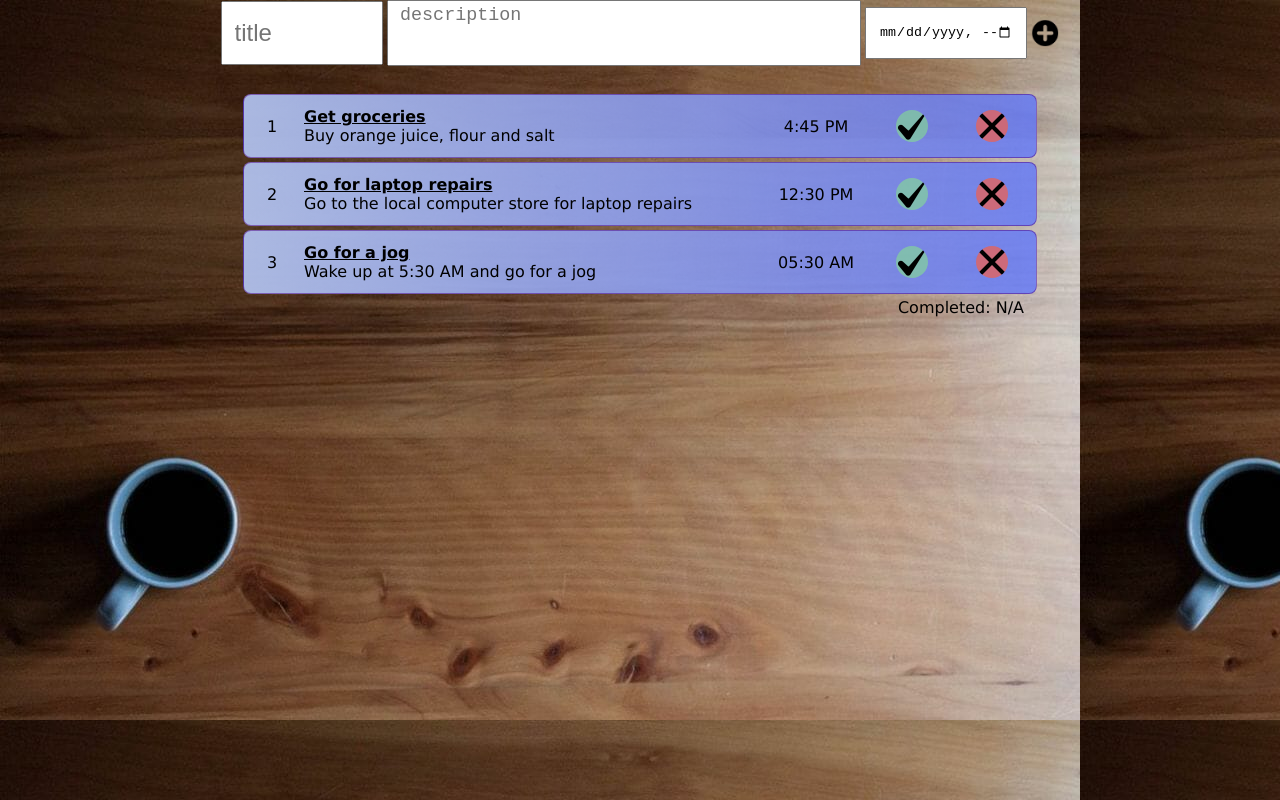
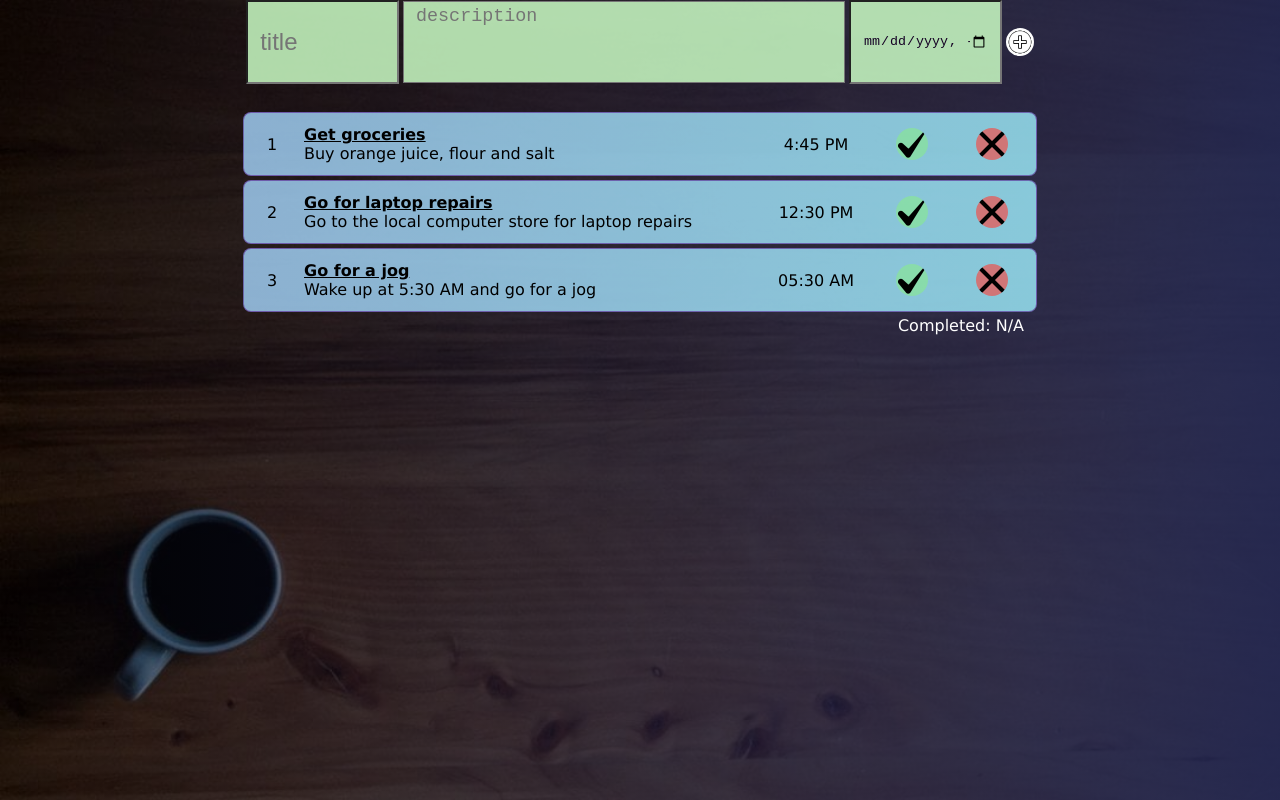
Before and after one commit to snigdho611/to-dos-react, a React (Create React App) app: page / in a window 1280 px wide. Built offline with nearby package versions, Linux system fonts and the light colour scheme.

Commit message:
Add finishing touches

```diff
--- a/src/App.js
+++ b/src/App.js
@@ -60,7 +60,7 @@ function App() {
     setList((prevState) => [
       ...prevState,
       {
-        id: data[data.length - 1].id + 1,
+        id: list.length > 0 ? list[list.length - 1].id + 1 : 1,
         title: newItem.title,
         content: newItem.content,
         time: newItem.time,
@@ -114,10 +114,10 @@ function App() {
             width: "100%",
             justifyContent: "center",
             fontWeight: "bold",
-            color: "red",
+            color: "lime",
           }}
         >
-          No items to show
+          No tasks to show
         </div>
       )}
       <Counter total={totalCompleted} />
--- a/src/components/Add/index.css
+++ b/src/components/Add/index.css
@@ -1,5 +1,5 @@
 .add {
-  width: 70%;
+  width: 65%;
   margin: 0 auto;
   display: flex;
   justify-content: center;
@@ -8,7 +8,6 @@
 }
 
 .add input {
-  /* width: 100%; */
   padding: 0.25rem 0.75rem;
 }
 
@@ -17,6 +16,7 @@
   font-size: 1.5rem;
   height: 3.25rem;
 }
+
 .add__desc {
   width: 50%;
   padding: 0.25rem 0.75rem;
@@ -24,15 +24,13 @@
   resize: none;
   height: 3.5rem;
   display: flex;
-  /* align-content: center; */
 }
 
 .add__btn {
-  /* width: %; */
   font-size: 1.5rem;
   width: 1.75rem;
-  height: 2.5rem;
-  background-color: transparent;
+  height: 1.75rem;
+  background-color: white;
   background-size: contain;
   background-repeat: no-repeat;
   border: none;
@@ -47,3 +45,23 @@
   width: 15%;
   height: 2.5rem;
 }
+
+.add__title,
+.add__desc,
+.add__time {
+  background-color: rgba(204, 255, 199, 0.842);
+  height: 4.5rem;
+  outline: none;
+  color: rgb(21, 0, 36);
+  transition: 0.25s background-color;
+}
+
+.add__title:hover,
+.add__desc:hover,
+.add__time:hover,
+.add__title:focus,
+.add__desc:focus,
+.add__time:focus {
+  background-color: rgba(168, 219, 164, 0.842);
+  color: rgb(4, 4, 49);
+}
--- a/src/components/Counter/index.css
+++ b/src/components/Counter/index.css
@@ -3,4 +3,5 @@
   display: flex;
   justify-content: flex-end;
   margin: 0 auto;
+  color: white;
 }
--- a/src/components/Task/index.css
+++ b/src/components/Task/index.css
@@ -2,19 +2,13 @@
   display: flex;
   gap: 1rem;
   width: 60%;
-  /* background-color: rgba(119, 242, 247, 0.815); */
-  background-image: linear-gradient(
-    to right,
-    rgba(179, 196, 241, 0.925),
-    rgba(97, 119, 248, 0.815)
-  );
+  background-image: linear-gradient(to right, rgba(167, 215, 255, 0.8), rgba(160, 241, 255, 0.8));
   padding: 0.75rem;
   margin: 0.25rem auto;
   border-radius: 0.5rem;
   border-style: solid;
   border-width: 1px;
   border-color: rgba(76, 0, 130, 0.486);
-  /* box-shadow: 1px 0px 2px black; */
 }
 
 .task__id {
@@ -26,6 +20,7 @@
 
 .task__desc {
   width: 70%;
+  white-space: pre-line;
 }
 
 .task__desc__title {
--- a/src/index.css
+++ b/src/index.css
@@ -1,3 +1,8 @@
+html,
+body {
+  height: 100%;
+}
+
 body {
   margin: 0;
   font-family: -apple-system, BlinkMacSystemFont, "Segoe UI", "Roboto", "Oxygen", "Ubuntu",
@@ -6,7 +11,9 @@ body {
     Verdana, sans-serif;
   -webkit-font-smoothing: antialiased;
   -moz-osx-font-smoothing: grayscale;
-  background-image: url("/public/background.jpg");
+  background-image: linear-gradient(to right, rgba(0, 0, 0, 0.5), hwb(235 9% 73% / 0.918)),
+    url("/public/background.jpg");
+  background-size: 100% 100%;
 }
 
 code {
```
Also changed, not shown: public/plus.png.
